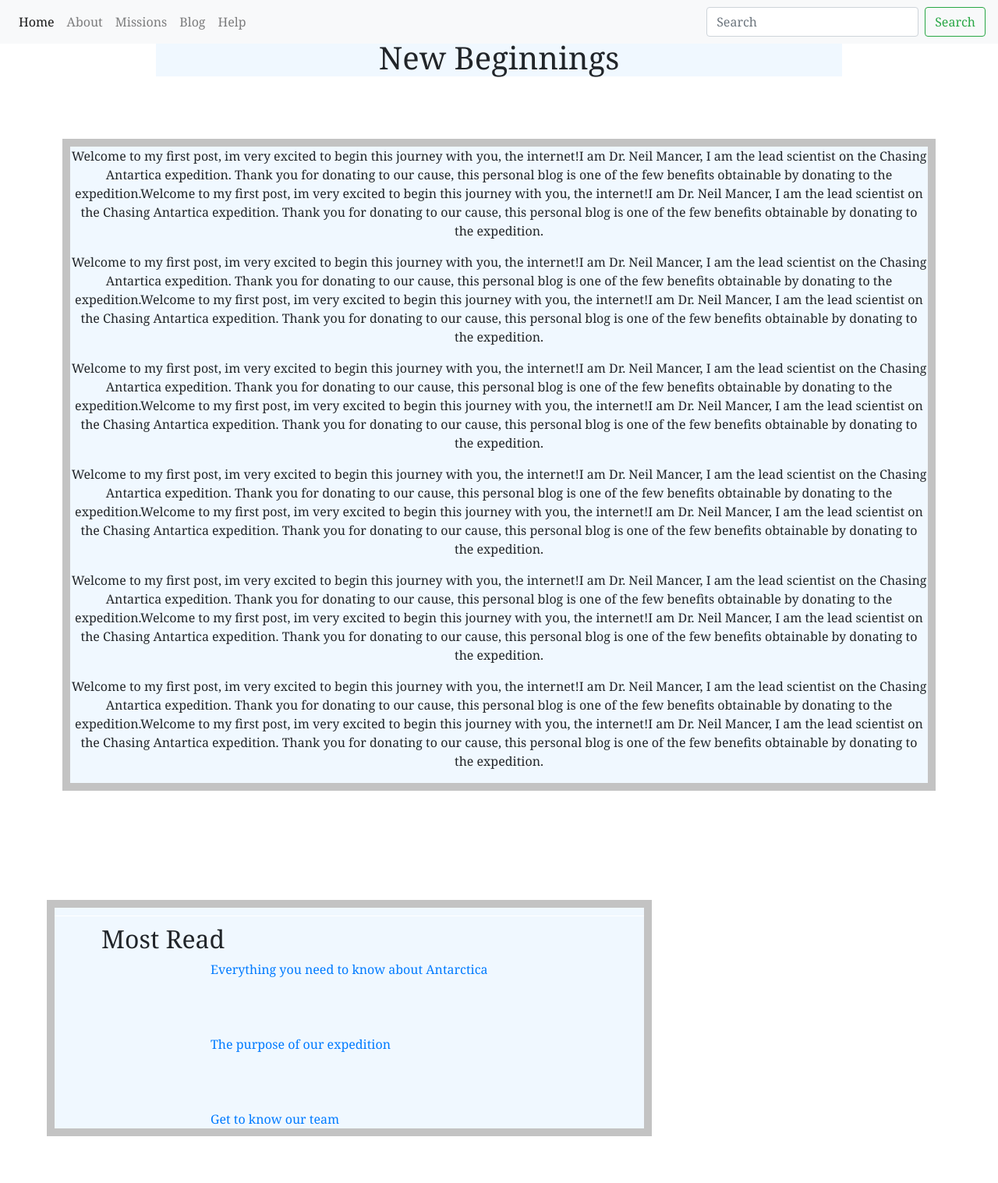
After one commit to calebd-anderson/ics325-project, a PHP site: page /New_Page_Design/single.php in a window 1280 px wide. The commit adds this page. Shown: the whole page at 78% size. Run offline with PHP 8.4, Linux system fonts and the light colour scheme; some libraries are stand-ins or nearby versions.

Commit message:
added more changes to design of other pages

```diff
--- a/public_html/New_Page_Design/header.php
+++ b/public_html/New_Page_Design/header.php
@@ -29,6 +29,9 @@
                       <a class="nav-link" href="#">Missions</a>
                     </li>
                     <li class="nav-item">
+                      <a class="nav-link" href="blog.php">Blog</a>
+                    </li>
+                    <li class="nav-item">
                       <a class="nav-link" href="#">Help</a>
                     </li>
                   </ul>
--- /dev/null
+++ b/public_html/New_Page_Design/single.php
@@ -0,0 +1,126 @@
+<?php include("header.php"); ?>
+<body id="main">
+<!-- Top Bar -->
+
+<style>
+.post-content{
+    text-align: center;
+    margin: 80px;
+    border: 10px solid #c3c3c3;
+    background-color: aliceblue;
+    flex-wrap: wrap;
+
+}
+.section-popular {
+    border-top: 1px solid white;
+    margin-top: 10px;
+    padding-top: 10px;
+}
+.section-popular img{
+    height: 60px;
+    width: 60px;
+    float: left;
+    margin-right: 10px;
+}
+.sidebar-single {
+    margin: 60px;
+    border: 10px solid #c3c3c3;
+    background-color: aliceblue;
+    flex-wrap: wrap;
+    float: left;
+}
+.title{
+    text-align: center;
+    margin-left: 200px;
+    margin-right: 200px;
+    margin-bottom: 50px;
+    background-color: aliceblue;
+    flex-wrap: wrap;
+}
+.section-title{
+    margin-left: 60px;
+}
+
+</style>
+
+<div class="content">
+    <div class ="main-content"><center>
+        <h1 class="title">New Beginnings</h1>
+        </center>
+        <div class="post-content">
+            <p> Welcome to my first post, im very excited to begin this
+                journey with you, the internet!I am Dr. Neil Mancer, I am the lead scientist on the Chasing Antartica
+                expedition. Thank you for donating to our cause, this personal blog is one of the few benefits obtainable by
+                donating to the expedition.Welcome to my first post, im very excited to begin this
+                journey with you, the internet!I am Dr. Neil Mancer, I am the lead scientist on the Chasing Antartica
+                expedition. Thank you for donating to our cause, this personal blog is one of the few benefits obtainable by
+                donating to the expedition.
+            </p>
+            <p>
+                Welcome to my first post, im very excited to begin this
+                journey with you, the internet!I am Dr. Neil Mancer, I am the lead scientist on the Chasing Antartica
+                expedition. Thank you for donating to our cause, this personal blog is one of the few benefits obtainable by
+                donating to the expedition.Welcome to my first post, im very excited to begin this
+                journey with you, the internet!I am Dr. Neil Mancer, I am the lead scientist on the Chasing Antartica
+                expedition. Thank you for donating to our cause, this personal blog is one of the few benefits obtainable by
+                donating to the expedition.
+            </p>
+            <p>
+                Welcome to my first post, im very excited to begin this
+                journey with you, the internet!I am Dr. Neil Mancer, I am the lead scientist on the Chasing Antartica
+                expedition. Thank you for donating to our cause, this personal blog is one of the few benefits obtainable by
+                donating to the expedition.Welcome to my first post, im very excited to begin this
+                journey with you, the internet!I am Dr. Neil Mancer, I am the lead scientist on the Chasing Antartica
+                expedition. Thank you for donating to our cause, this personal blog is one of the few benefits obtainable by
+                donating to the expedition.
+            </p>
+            <p> Welcome to my first post, im very excited to begin this
+                journey with you, the internet!I am Dr. Neil Mancer, I am the lead scientist on the Chasing Antartica
+                expedition. Thank you for donating to our cause, this personal blog is one of the few benefits obtainable by
+                donating to the expedition.Welcome to my first post, im very excited to begin this
+                journey with you, the internet!I am Dr. Neil Mancer, I am the lead scientist on the Chasing Antartica
+                expedition. Thank you for donating to our cause, this personal blog is one of the few benefits obtainable by
+                donating to the expedition.
+            </p>
+            <p>
+                Welcome to my first post, im very excited to begin this
+                journey with you, the internet!I am Dr. Neil Mancer, I am the lead scientist on the Chasing Antartica
+                expedition. Thank you for donating to our cause, this personal blog is one of the few benefits obtainable by
+                donating to the expedition.Welcome to my first post, im very excited to begin this
+                journey with you, the internet!I am Dr. Neil Mancer, I am the lead scientist on the Chasing Antartica
+                expedition. Thank you for donating to our cause, this personal blog is one of the few benefits obtainable by
+                donating to the expedition.
+            </p>
+            <p>
+                Welcome to my first post, im very excited to begin this
+                journey with you, the internet!I am Dr. Neil Mancer, I am the lead scientist on the Chasing Antartica
+                expedition. Thank you for donating to our cause, this personal blog is one of the few benefits obtainable by
+                donating to the expedition.Welcome to my first post, im very excited to begin this
+                journey with you, the internet!I am Dr. Neil Mancer, I am the lead scientist on the Chasing Antartica
+                expedition. Thank you for donating to our cause, this personal blog is one of the few benefits obtainable by
+                donating to the expedition.
+            </p>
+
+        </div>
+        <div class="sidebar-single">
+            <div class="section-popular">
+                <h2 class="section-title">Most Read</h2>
+
+                <div class="post clearfix">
+
+                    <a href="" class="title">Everything you need to know about Antarctica</a>
+                </div>
+                <br><br><br>
+                <div class="post clearfix">
+
+                    <a href="" class="title">The purpose of our expedition</a>
+                </div>
+                <br><br><br>
+                <div class="post clearfix">
+
+                    <a href="" class="title">Get to know our team</a>
+                </div>
+            </div>
+        </div>
+    </div>
+</div>
```
Also changed, not shown: public_html/New_Page_Design/blog.php (added, +122 -0 lines), public_html/footer.php (added, +28 -0 lines), public_html/home.php (+6 -38 lines), public_html/New_Page_Design/globe.png (added), public_html/header.php (line endings or trailing spaces), public_html/images/globe.png (added).
